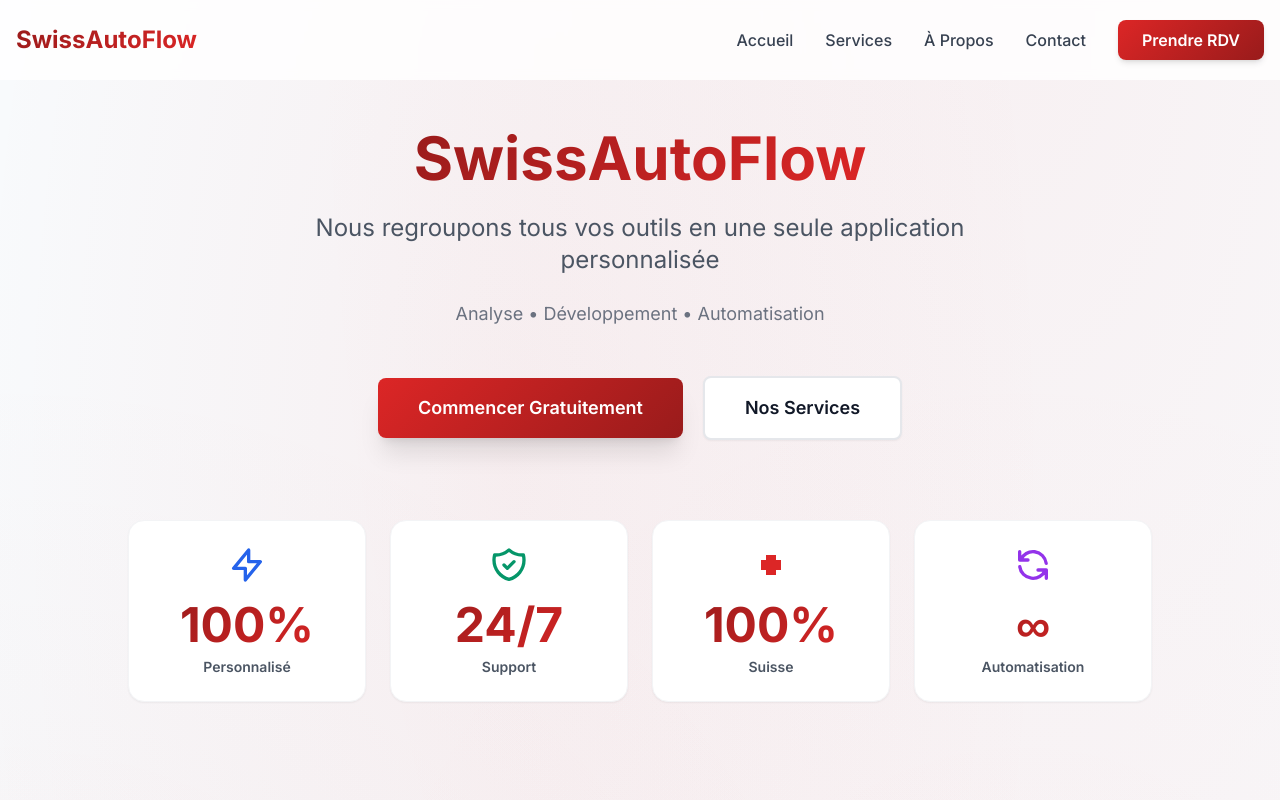
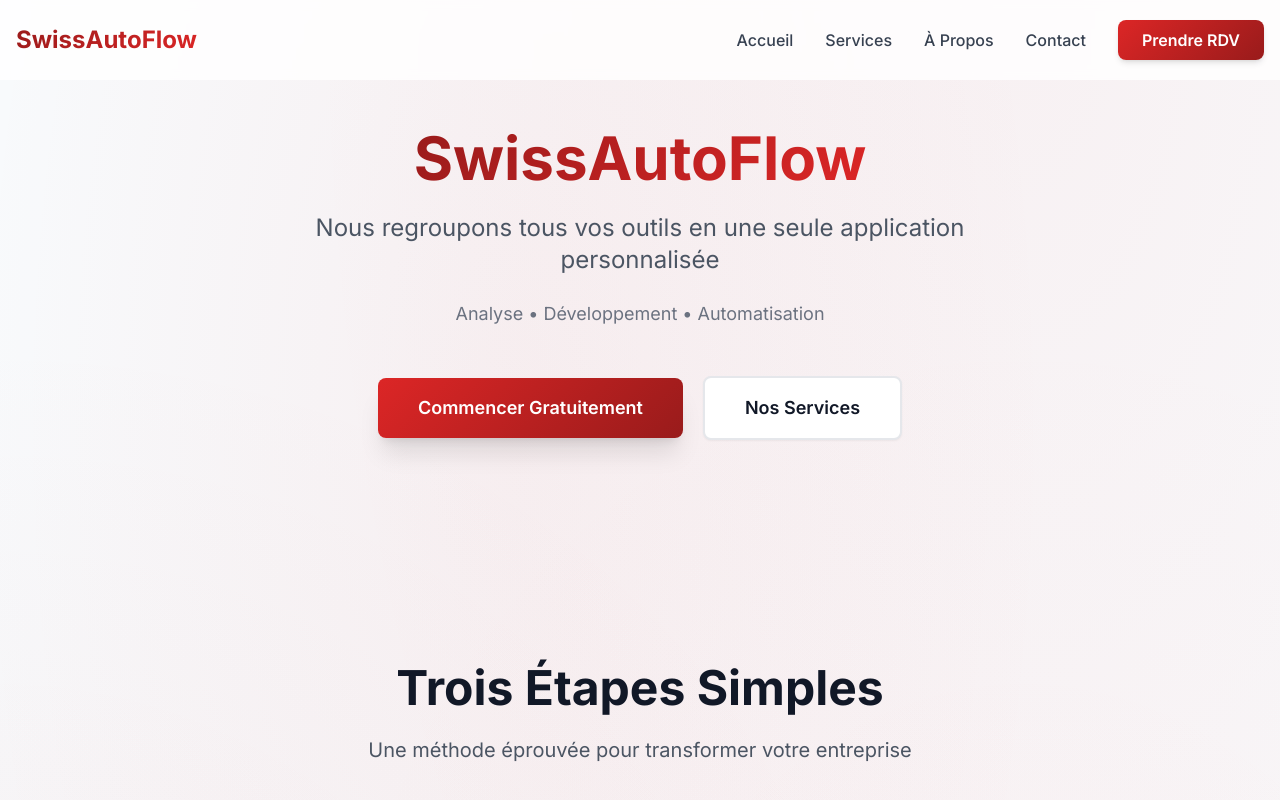
Before and after one commit to julienalissa/automate, a Next.js app: page / in a window 1280 px wide. Shown: the top 800 px of the page. Built offline with nearby package versions, Linux system fonts and the light colour scheme.

Commit message:
Suppression de la section statistiques de la page d'accueil

```diff
--- a/app/page.tsx
+++ b/app/page.tsx
@@ -30,46 +30,6 @@ export default function Home() {
           <path strokeLinecap="round" strokeLinejoin="round" strokeWidth={2} d="M13 10V3L4 14h7v7l9-11h-7z" />
         </svg>
       ),
-    },
-  ]
-
-  const stats = [
-    {
-      number: '100%',
-      label: 'Personnalisé',
-      icon: (
-        <svg className="w-10 h-10 text-blue-600" fill="none" stroke="currentColor" viewBox="0 0 24 24">
-          <path strokeLinecap="round" strokeLinejoin="round" strokeWidth={2} d="M13 10V3L4 14h7v7l9-11h-7z" />
-        </svg>
-      )
-    },
-    {
-      number: '24/7',
-      label: 'Support',
-      icon: (
-        <svg className="w-10 h-10 text-emerald-600" fill="none" stroke="currentColor" viewBox="0 0 24 24">
-          <path strokeLinecap="round" strokeLinejoin="round" strokeWidth={2} d="M9 12l2 2 4-4m5.618-4.016A11.955 11.955 0 0112 2.944a11.955 11.955 0 01-8.618 3.04A12.02 12.02 0 003 9c0 5.591 3.824 10.29 9 11.622 5.176-1.332 9-6.03 9-11.622 0-1.042-.133-2.052-.382-3.016z" />
-        </svg>
-      )
-    },
-    {
-      number: '100%',
-      label: 'Suisse',
-      icon: (
-        <svg className="w-10 h-10 text-red-600" fill="currentColor" viewBox="0 0 24 24">
-          <rect x="9" y="6" width="6" height="12" fill="currentColor" />
-          <rect x="6" y="9" width="12" height="6" fill="currentColor" />
-        </svg>
-      )
-    },
-    {
-      number: '∞',
-      label: 'Automatisation',
-      icon: (
-        <svg className="w-10 h-10 text-purple-600" fill="none" stroke="currentColor" viewBox="0 0 24 24">
-          <path strokeLinecap="round" strokeLinejoin="round" strokeWidth={2} d="M4 4v5h.582m15.356 2A8.001 8.001 0 004.582 9m0 0H9m11 11v-5h-.581m0 0a8.003 8.003 0 01-15.357-2m15.357 2H15" />
-        </svg>
-      )
     },
   ]
 
@@ -146,25 +106,6 @@ export default function Home() {
                   Nos Services
                 </Link>
               </div>
-            </div>
-
-            {/* Stats Grid */}
-            <div className="grid grid-cols-2 md:grid-cols-4 gap-6 mt-20">
-              {stats.map((stat, index) => (
-                <div
-                  key={index}
-                  className="bg-white border border-gray-100 rounded-2xl p-6 text-center card-hover shadow-sm animate-fadeInUp hover-shimmer"
-                  style={{ animationDelay: `${index * 0.1}s` }}
-                >
-                  <div className="mb-4 flex justify-center">
-                    {stat.icon}
-                  </div>
-                  <div className="text-4xl md:text-5xl font-bold gradient-text mb-2">
-                    {stat.number}
-                  </div>
-                  <div className="text-gray-600 font-semibold text-sm">{stat.label}</div>
-                </div>
-              ))}
             </div>
           </div>
         </div>
```
